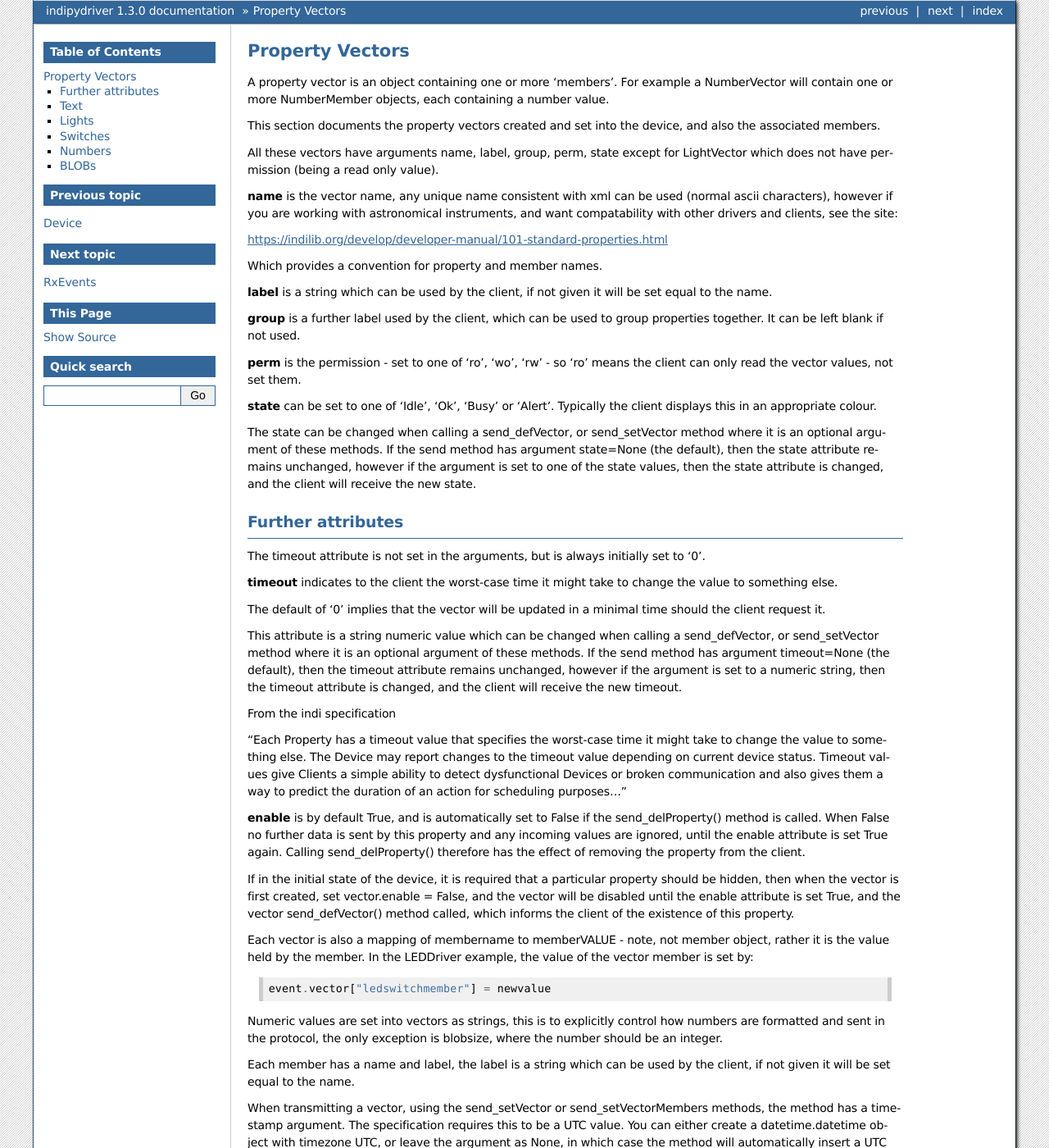
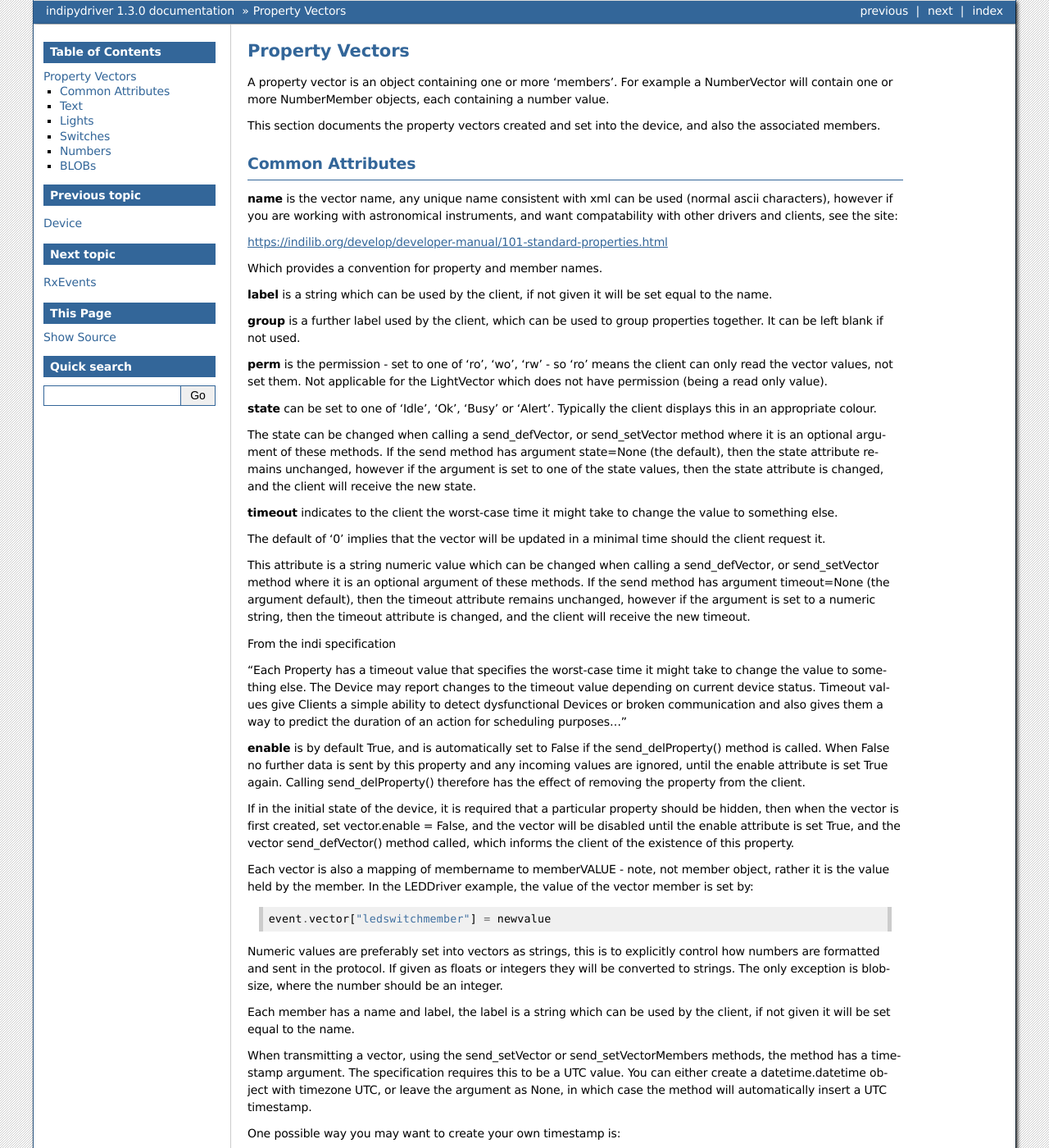
Before and after one commit to bernie-skipole/indipydriver, a Sphinx documentation site: the page built from docs/source/usage/propertyvectors.rst, in a window 1280 px wide and 1400 px high. Shown: the whole window at 82% size. Built offline with Sphinx 7.4.7, drawn with Linux system fonts in a browser that asks for light colours.

Commit message:
Working on docs

```diff
--- a/docs/source/usage/propertyvectors.rst
+++ b/docs/source/usage/propertyvectors.rst
@@ -5,7 +5,8 @@ A property vector is an object containing one or more 'members'.  For example a
 
 This section documents the property vectors created and set into the device, and also the associated members.
 
-All these vectors have arguments name, label, group, perm, state except for LightVector which does not have permission (being a read only value).
+Common Attributes
+^^^^^^^^^^^^^^^^^
 
 **name** is the vector name, any unique name consistent with xml can be used (normal ascii characters), however if you are working with astronomical instruments, and want compatability with other drivers and clients, see the site:
 
@@ -17,22 +18,17 @@ Which provides a convention for property and member names.
 
 **group** is a further label used by the client, which can be used to group properties together. It can be left blank if not used.
 
-**perm** is the permission - set to one of 'ro', 'wo', 'rw' - so 'ro' means the client can only read the vector values, not set them.
+**perm** is the permission - set to one of 'ro', 'wo', 'rw' - so 'ro' means the client can only read the vector values, not set them. Not applicable for the LightVector which does not have permission (being a read only value).
 
 **state** can be set to one of 'Idle', 'Ok', 'Busy' or 'Alert'. Typically the client displays this in an appropriate colour.
 
 The state can be changed when calling a send_defVector, or send_setVector method where it is an optional argument of these methods. If the send method has argument state=None (the default), then the state attribute remains unchanged, however if the argument is set to one of the state values, then the state attribute is changed, and the client will receive the new state.
 
-Further attributes
-^^^^^^^^^^^^^^^^^^
-
-The timeout attribute is not set in the arguments, but is always initially set to '0'.
-
 **timeout** indicates to the client the worst-case time it might take to change the value to something else.
 
 The default of '0' implies that the vector will be updated in a minimal time should the client request it.
 
-This attribute is a string numeric value which can be changed when calling a send_defVector, or send_setVector method where it is an optional argument of these methods. If the send method has argument timeout=None (the default), then the timeout attribute remains unchanged, however if the argument is set to a numeric string, then the timeout attribute is changed, and the client will receive the new timeout.
+This attribute is a string numeric value which can be changed when calling a send_defVector, or send_setVector method where it is an optional argument of these methods. If the send method has argument timeout=None (the argument default), then the timeout attribute remains unchanged, however if the argument is set to a numeric string, then the timeout attribute is changed, and the client will receive the new timeout.
 
 From the indi specification
 
@@ -50,7 +46,7 @@ Each vector is also a mapping of membername to memberVALUE  - note, not member o
 
     event.vector["ledswitchmember"] = newvalue
 
-Numeric values are set into vectors as strings, this is to explicitly control how numbers are formatted and sent in the protocol, the only exception is blobsize, where the number should be an integer.
+Numeric values are preferably set into vectors as strings, this is to explicitly control how numbers are formatted and sent in the protocol. If given as floats or integers they will be converted to strings. The only exception is blobsize, where the number should be an integer.
 
 Each member has a name and label, the label is a string which can be used by the client, if not given it will be set equal to the name.
 
--- a/docs/source/usage/summary.rst
+++ b/docs/source/usage/summary.rst
@@ -148,7 +148,7 @@ The IPyServer class takes a list of drivers, only one in this example, and serve
 
 Connecting using the indipyclient terminal client gives:
 
-.. image:: ./image.png
+.. image:: ./images/led.png
 
 
 The next few pages of this documentation list the classes describing property vectors and members, if you wish to skip to further examples, see :ref:`example1`.
```
Also changed, not shown: docs/source/usage/images/led.png (renamed from docs/source/usage/image.png), 1 other file.
